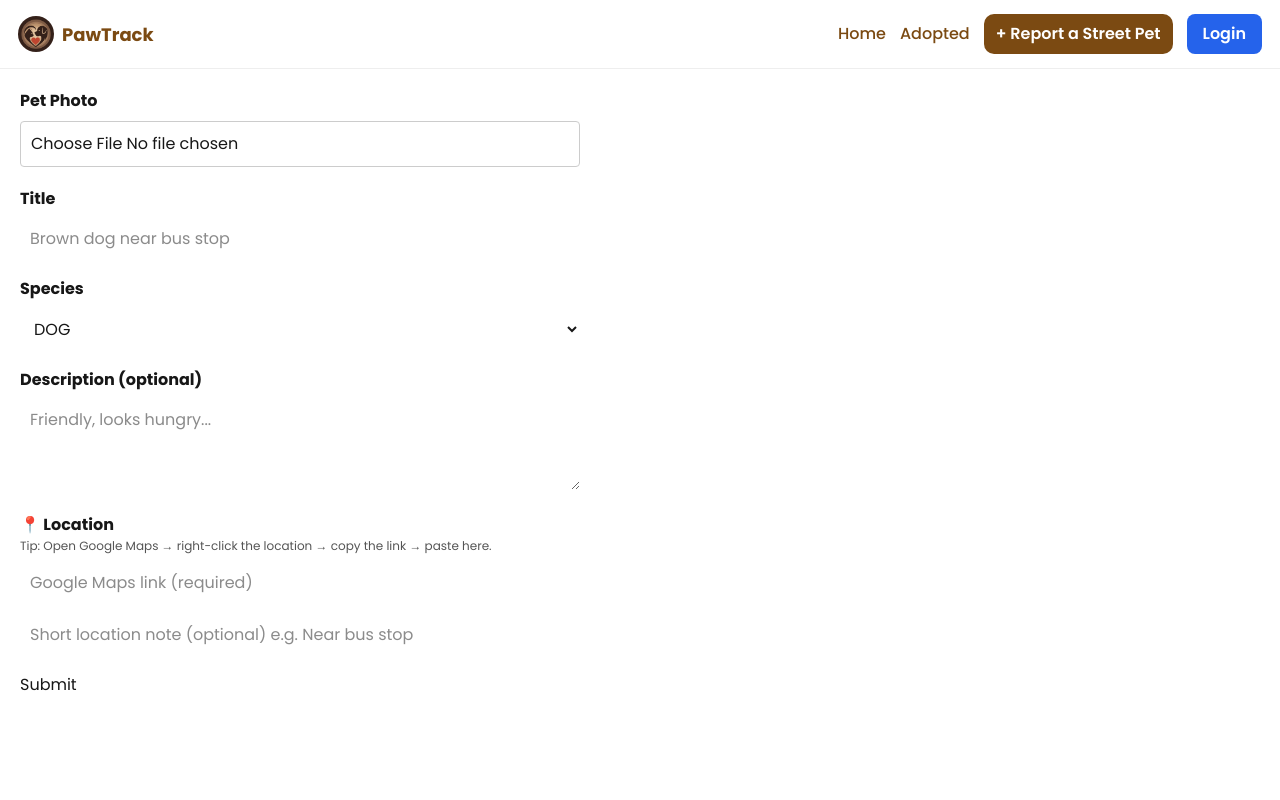
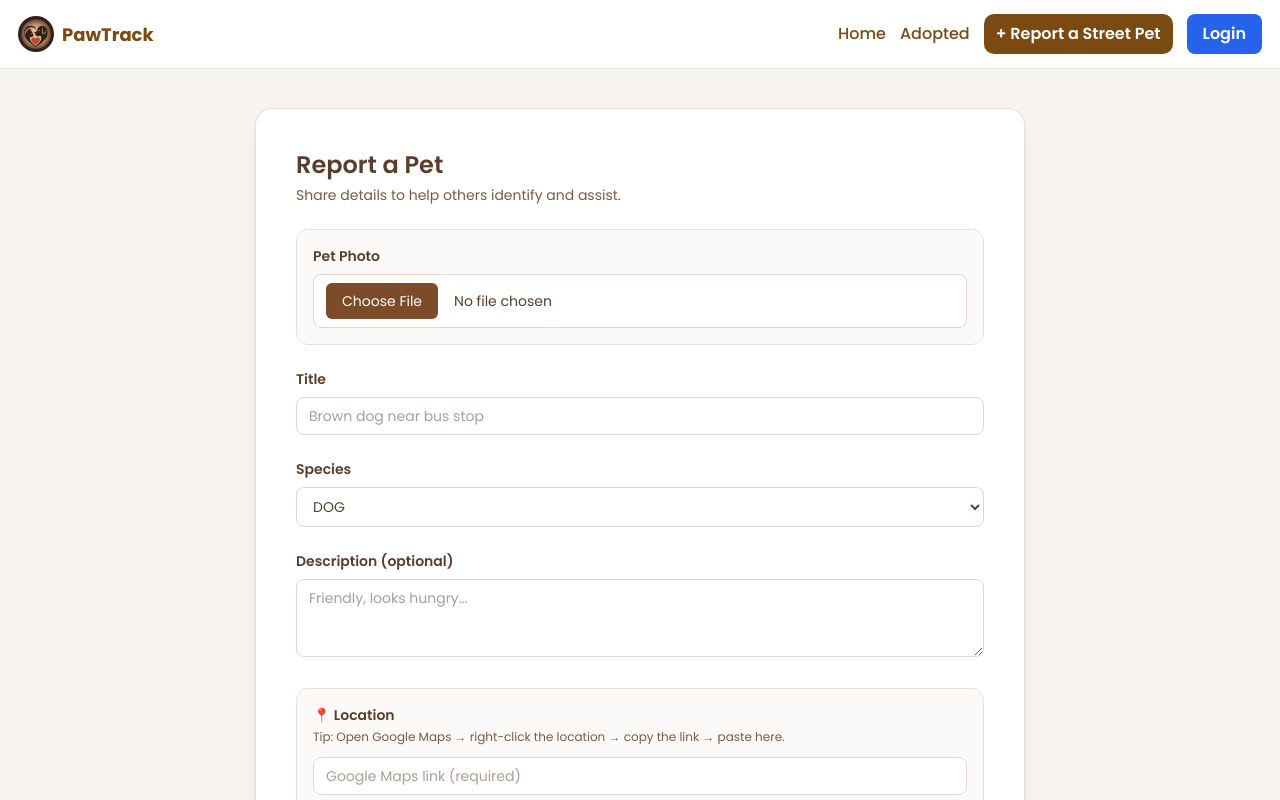
Before and after one commit to ImashaKumarasinghe/PAWTRACK_Frontend, a Next.js app: page /pets/new in a window 1280 px wide. Shown: the top 800 px of the page. Built offline with nearby package versions, Linux system fonts and the light colour scheme; no server answers.

Commit message:
Refactor AddPetPage component for improved UI and form handling; enhance photo upload and location input sections

```diff
--- a/app/pets/new/page.tsx
+++ b/app/pets/new/page.tsx
@@ -1,131 +1,49 @@
 "use client";
 
 import { useState } from "react";
-import { useRouter } from "next/navigation";
-import { uploadFile } from "@/lib/supabase";
+
+// ...existing code...
 
 export default function AddPetPage() {
-  const router = useRouter();
-
-  // 🔹 Pet fields
   const [title, setTitle] = useState("");
   const [species, setSpecies] = useState("DOG");
   const [description, setDescription] = useState("");
-
-  // 🖼️ Photo upload
+  const [locationUrl, setLocationUrl] = useState("");
+  const [locationText, setLocationText] = useState("");
   const [photoFile, setPhotoFile] = useState<File | null>(null);
   const [photoPreview, setPhotoPreview] = useState<string | null>(null);
-  const [uploadProgress, setUploadProgress] = useState<string>("");
-
-  // 🔹 Location fields
-  const [locationUrl, setLocationUrl] = useState("");
-  const [locationText, setLocationText] = useState("");
-
-  // UI states
+  const [uploadProgress, setUploadProgress] = useState("");
   const [error, setError] = useState("");
   const [loading, setLoading] = useState(false);
 
-  // Handle photo selection
   const handlePhotoChange = (e: React.ChangeEvent<HTMLInputElement>) => {
     const file = e.target.files?.[0];
     if (file) {
-      // Validate file type
-      if (!file.type.startsWith('image/')) {
-        setError('Please select an image file');
-        return;
-      }
-
-      // Validate file size (max 5MB)
-      if (file.size > 5 * 1024 * 1024) {
-        setError('Image size should be less than 5MB');
-        return;
-      }
-
       setPhotoFile(file);
-
-      // Create preview
-      const reader = new FileReader();
-      reader.onloadend = () => {
-        setPhotoPreview(reader.result as string);
-      };
-      reader.readAsDataURL(file);
-      setError('');
+      setPhotoPreview(URL.createObjectURL(file));
     }
   };
 
-  const handleSubmit = async (e: React.FormEvent) => {
+  // Add this function to handle form submission
+  const handleSubmit = (e: React.FormEvent<HTMLFormElement>) => {
     e.preventDefault();
-
-    // ✅ Validation
-    if (title.trim().length < 3) {
-      setError("Title must be at least 3 characters.");
-      return;
-    }
-    if (!locationUrl.trim()) {
-      setError("Please paste a Google Maps location link.");
-      return;
-    }
-
-    setError("");
-    setLoading(true);
-
-    try {
-      let photoUrl = null;
-
-      // Upload photo to Supabase if provided
-      if (photoFile) {
-        setUploadProgress("Uploading photo...");
-        try {
-          photoUrl = await uploadFile('paw photos', photoFile);
-          setUploadProgress("Photo uploaded successfully!");
-        } catch (uploadErr: any) {
-          throw new Error(`Photo upload failed: ${uploadErr.message}`);
-        }
-      }
-
-      // ✅ Send to backend
-      setUploadProgress("Saving pet details...");
-      const res = await fetch("http://127.0.0.1:8000/pets", {
-        method: "POST",
-        headers: { "Content-Type": "application/json" },
-        body: JSON.stringify({
-          title: title.trim(),
-          species,
-          description: description.trim() || null,
-          location_url: locationUrl.trim(),
-          location_text: locationText.trim() || null,
-          photo_url: photoUrl, // Add photo URL to the payload
-        }),
-      });
-
-      if (!res.ok) {
-        const msg = await res.text();
-        throw new Error(msg || "Failed to create pet");
-      }
-
-      await res.json();
-
-      // ✅ Go back to home page so you can see the new pet
-      setUploadProgress("Success!");
-      router.push("/");
-      // Optional: force refresh data if needed
-      router.refresh();
-    } catch (err: any) {
-      setError(err.message || "Something went wrong.");
-      setUploadProgress("");
-    } finally {
-      setLoading(false);
-    }
+    // TODO: Add your form submission logic here
   };
 
   return (
-    <div style={{ padding: 20, maxWidth: 600 }}>
+    <div className="min-h-screen bg-[#f7f3ef] px-4 py-10">
+      <div className="mx-auto w-full max-w-3xl rounded-2xl bg-white p-6 shadow-lg ring-1 ring-[#e6ded6] sm:p-10">
+        <div className="mb-6">
+          <h1 className="text-2xl font-semibold text-[#5b3d2b]">Report a Pet</h1>
+          <p className="mt-1 text-sm text-[#7a5a44]">
+            Share details to help others identify and assist.
+          </p>
+        </div>
 
-
-      <form onSubmit={handleSubmit}>
-        {/* �️ Photo Upload */}
-        <div style={{ marginBottom: 20 }}>
-          <label style={{ fontWeight: "bold", display: "block", marginBottom: 8 }}>
+        <form onSubmit={handleSubmit} className="space-y-6">
+          {/* 🖼️ Photo Upload */}
+          <div className="rounded-xl border border-[#eadfda] bg-[#fcfaf8] p-4">
+            <label className="mb-2 block text-sm font-semibold text-[#5b3d2b]">
               Pet Photo
             </label>
 
@@ -133,26 +51,15 @@ export default function AddPetPage() {
               type="file"
               accept="image/*"
               onChange={handlePhotoChange}
-            style={{
-              width: "100%",
-              padding: 10,
-              border: "1px solid #ccc",
-              borderRadius: 4
-            }}
+              className="block w-full cursor-pointer rounded-lg border border-[#e2d6cf] bg-white px-3 py-2 text-sm text-[#5b3d2b] file:mr-4 file:rounded-md file:border-0 file:bg-[#7b4b2a] file:px-4 file:py-2 file:text-white hover:file:bg-[#6a4025]"
             />
 
             {photoPreview && (
-            <div style={{ marginTop: 12 }}>
+              <div className="mt-4 space-y-2">
                 <img
                   src={photoPreview}
                   alt="Pet preview"
-                style={{
-                  maxWidth: "100%",
-                  maxHeight: 300,
-                  borderRadius: 8,
-                  objectFit: "contain",
-                  border: "2px solid #e5e7eb"
-                }}
+                  className="max-h-72 w-full rounded-lg border border-[#eadfda] object-contain"
                 />
                 <button
                   type="button"
@@ -160,15 +67,7 @@ export default function AddPetPage() {
                     setPhotoFile(null);
                     setPhotoPreview(null);
                   }}
-                style={{
-                  marginTop: 8,
-                  padding: "6px 12px",
-                  background: "#ef4444",
-                  color: "white",
-                  border: "none",
-                  borderRadius: 4,
-                  cursor: "pointer"
-                }}
+                  className="rounded-md bg-[#b23b3b] px-3 py-2 text-sm font-medium text-white hover:bg-[#9f3434]"
                 >
                   Remove Photo
                 </button>
@@ -176,37 +75,42 @@ export default function AddPetPage() {
             )}
 
             {uploadProgress && (
-            <p style={{ color: "#2563eb", marginTop: 8, fontSize: 14 }}>
-              {uploadProgress}
-            </p>
+              <p className="mt-2 text-sm text-[#7b4b2a]">{uploadProgress}</p>
             )}
           </div>
 
-        {/* �🐾 Title */}
-        <label style={{ fontWeight: "bold" }}>Title</label>
+          {/* Title */}
+          <div>
+            <label className="block text-sm font-semibold text-[#5b3d2b]">
+              Title
+            </label>
             <input
               type="text"
               placeholder="Brown dog near bus stop"
               value={title}
               onChange={(e) => setTitle(e.target.value)}
-          style={{ width: "100%", padding: 10, marginTop: 6 }}
+              className="mt-2 w-full rounded-lg border border-[#e2d6cf] bg-white px-3 py-2 text-sm text-[#5b3d2b] focus:border-[#7b4b2a] focus:outline-none focus:ring-2 focus:ring-[#d7c2b3]"
             />
+          </div>
 
-        {/* 🐶 Species */}
-        <label style={{ fontWeight: "bold", marginTop: 16, display: "block" }}>
+          {/* Species */}
+          <div>
+            <label className="block text-sm font-semibold text-[#5b3d2b]">
               Species
             </label>
             <select
               value={species}
               onChange={(e) => setSpecies(e.target.value)}
-          style={{ width: "100%", padding: 10, marginTop: 6 }}
+              className="mt-2 w-full rounded-lg border border-[#e2d6cf] bg-white px-3 py-2 text-sm text-[#5b3d2b] focus:border-[#7b4b2a] focus:outline-none focus:ring-2 focus:ring-[#d7c2b3]"
             >
               <option value="DOG">DOG</option>
               <option value="CAT">CAT</option>
             </select>
+          </div>
 
-        {/* 📝 Description */}
-        <label style={{ fontWeight: "bold", marginTop: 16, display: "block" }}>
+          {/* Description */}
+          <div>
+            <label className="block text-sm font-semibold text-[#5b3d2b]">
               Description (optional)
             </label>
             <textarea
@@ -214,13 +118,14 @@ export default function AddPetPage() {
               value={description}
               onChange={(e) => setDescription(e.target.value)}
               rows={3}
-          style={{ width: "100%", padding: 10, marginTop: 6 }}
+              className="mt-2 w-full rounded-lg border border-[#e2d6cf] bg-white px-3 py-2 text-sm text-[#5b3d2b] focus:border-[#7b4b2a] focus:outline-none focus:ring-2 focus:ring-[#d7c2b3]"
             />
+          </div>
 
-        {/* 📍 Location */}
-        <div style={{ marginTop: 16 }}>
-          <p style={{ fontWeight: "bold" }}>📍 Location</p>
-          <p style={{ fontSize: 12, color: "#555" }}>
+          {/* Location */}
+          <div className="rounded-xl border border-[#eadfda] bg-[#fcfaf8] p-4">
+            <p className="text-sm font-semibold text-[#5b3d2b]">📍 Location</p>
+            <p className="mt-1 text-xs text-[#7a5a44]">
               Tip: Open Google Maps → right-click the location → copy the link → paste here.
             </p>
 
@@ -229,7 +134,7 @@ export default function AddPetPage() {
               placeholder="Google Maps link (required)"
               value={locationUrl}
               onChange={(e) => setLocationUrl(e.target.value)}
-            style={{ width: "100%", padding: 10, marginTop: 6 }}
+              className="mt-3 w-full rounded-lg border border-[#e2d6cf] bg-white px-3 py-2 text-sm text-[#5b3d2b] focus:border-[#7b4b2a] focus:outline-none focus:ring-2 focus:ring-[#d7c2b3]"
             />
 
             <input
@@ -237,37 +142,33 @@ export default function AddPetPage() {
               placeholder="Short location note (optional) e.g. Near bus stop"
               value={locationText}
               onChange={(e) => setLocationText(e.target.value)}
-            style={{ width: "100%", padding: 10, marginTop: 8 }}
+              className="mt-2 w-full rounded-lg border border-[#e2d6cf] bg-white px-3 py-2 text-sm text-[#5b3d2b] focus:border-[#7b4b2a] focus:outline-none focus:ring-2 focus:ring-[#d7c2b3]"
             />
-        </div>
 
-        {/* Preview */}
             {locationUrl && (
               <a
                 href={locationUrl}
                 target="_blank"
                 rel="noopener noreferrer"
-            style={{
-              display: "inline-block",
-              marginTop: 12,
-              padding: "8px 12px",
-              background: "#2563eb",
-              color: "white",
-              borderRadius: 6,
-              textDecoration: "none",
-            }}
+                className="mt-3 inline-flex items-center rounded-md bg-[#7b4b2a] px-3 py-2 text-sm font-medium text-white hover:bg-[#6a4025]"
               >
                 📍 View on Google Maps
               </a>
             )}
+          </div>
 
           {/* Error */}
-        {error && <p style={{ color: "red", marginTop: 8 }}>{error}</p>}
+          {error && <p className="text-sm text-red-600">{error}</p>}
 
-        <button type="submit" disabled={loading} style={{ marginTop: 16 }}>
+          <button
+            type="submit"
+            disabled={loading}
+            className="w-full rounded-lg bg-[#7b4b2a] px-4 py-3 text-sm font-semibold text-white hover:bg-[#6a4025] disabled:opacity-60"
+          >
             {loading ? "Submitting..." : "Submit"}
           </button>
         </form>
       </div>
+    </div>
   );
 }
```
Lines whose indentation alone changed are shown as unchanged.
